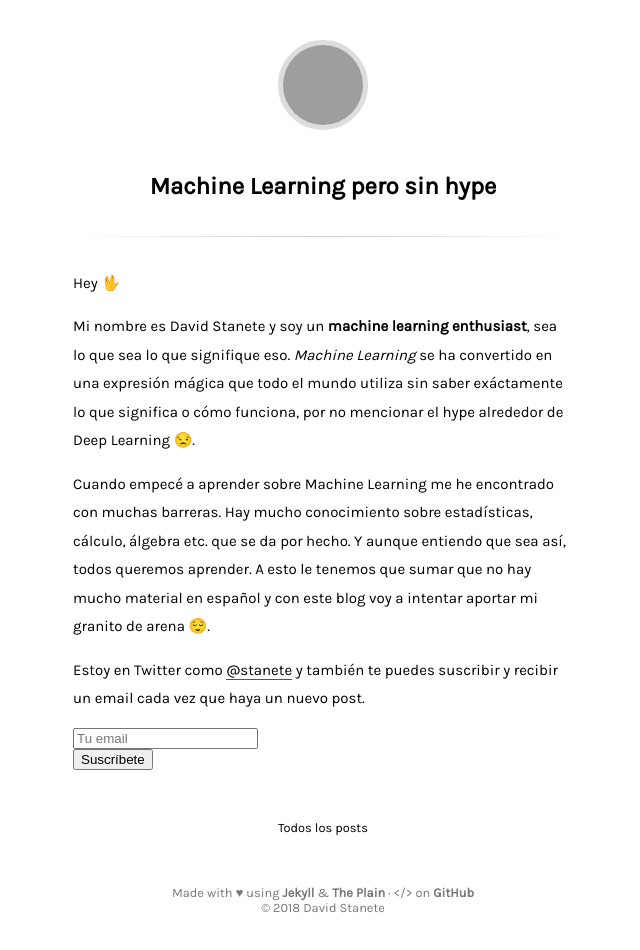
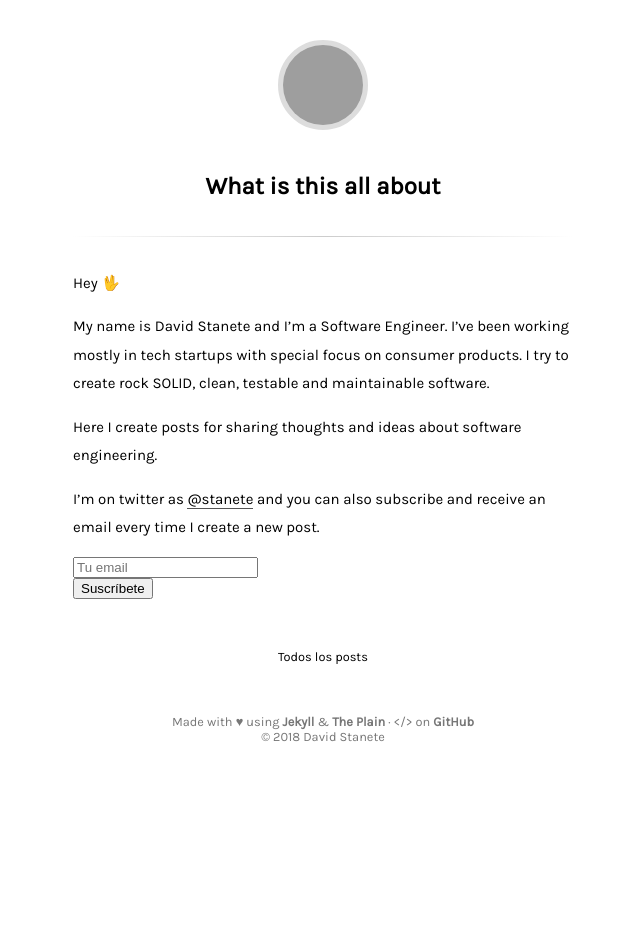
Before and after one commit to stanete/stanete.github.io, a Jekyll site: the page built from about.md, in a window 1280 px wide, cut to the strip 0-950 px from the top of the page. Shown: the whole strip, without its empty margins (317-957 px from the left). Built offline with Jekyll 4.4.1, drawn with Linux system fonts in a browser that asks for light colours; comment, search, counter and statistics services are not loaded; after the commit the page ends 900 px from its top, so only the background shows below that; grey boxes are pictures that could not be loaded.

Commit message:
Update about page with more accurate information

```diff
--- a/about.md
+++ b/about.md
@@ -1,13 +1,13 @@
 ---
 layout: page
-title: Machine Learning pero sin hype
+title: What is this all about
 mailchimp: true
 ---
 
 Hey 🖖
 
-Mi nombre es David Stanete y soy un **machine learning enthusiast**, sea lo que sea lo que signifique eso. *Machine Learning* se ha convertido en una expresión mágica que todo el mundo utiliza sin saber exáctamente lo que significa o cómo funciona, por no mencionar el hype alrededor de Deep Learning 😒.
+My name is David Stanete and I'm a Software Engineer. I've been working mostly in tech startups with special focus on consumer products. I try to create rock SOLID, clean, testable and maintainable software.
 
-Cuando empecé a aprender sobre Machine Learning me he encontrado con muchas barreras. Hay mucho conocimiento sobre estadísticas, cálculo, álgebra etc. que se da por hecho. Y aunque entiendo que sea así, todos queremos aprender. A esto le tenemos que sumar que no hay mucho material en español y con este blog voy a intentar aportar mi granito de arena 😌.
+Here I create posts for sharing thoughts and ideas about software engineering.
 
-Estoy en Twitter como [@stanete](https://twitter.com/stanete) y también te puedes suscribir y recibir un email cada vez que haya un nuevo post.
+I'm on twitter as [@stanete](https://twitter.com/stanete) and you can also subscribe and receive an email every time I create a new post.
```
